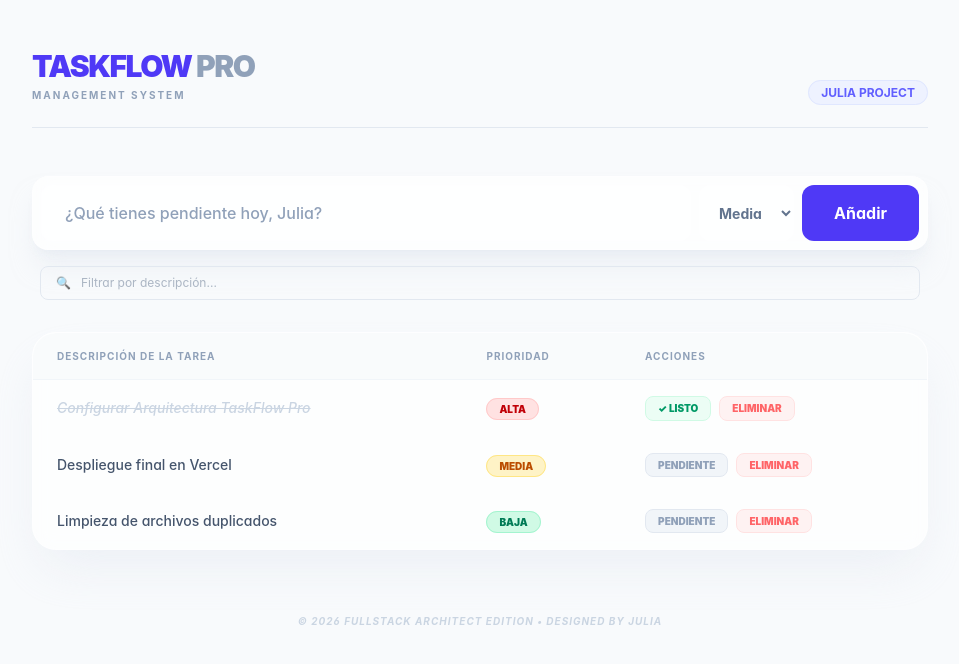
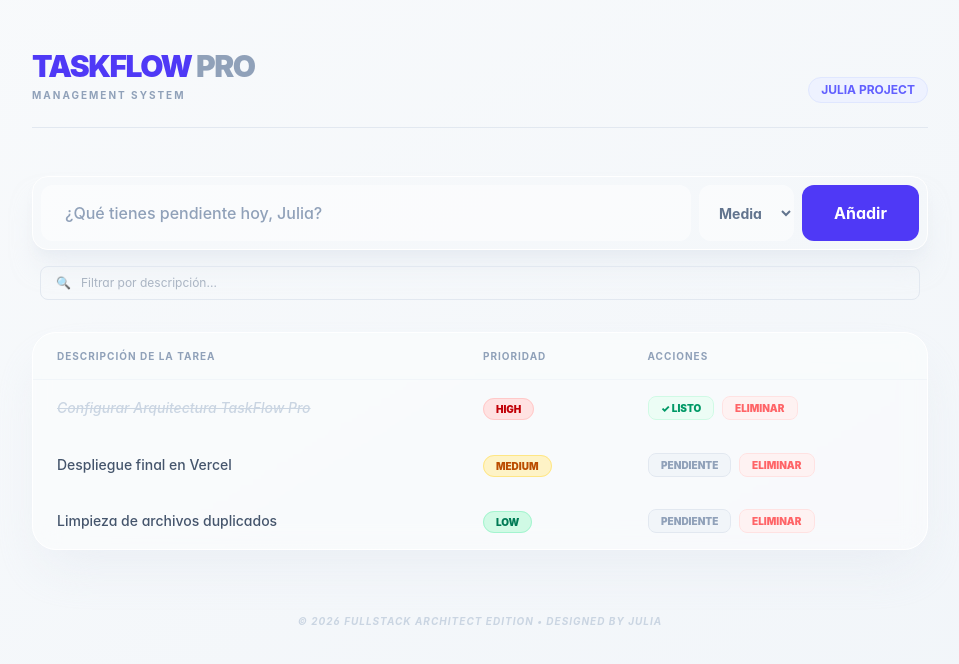
Before and after one commit to juliaht15/taskflow-project, a React (Vite) app in the folder react/: page / in a window 1280 px wide. Shown: the top 664 px of the page, without its empty margins (160-1119 px from the left). Built offline with nearby package versions, Linux system fonts and the light colour scheme.

Commit message:
documentación

```diff
--- a/react/src/App.css
+++ b/react/src/App.css
@@ -1,29 +1,40 @@
-/* Estilos globales personalizados para TaskFlow Pro */
-
-:root {
-  --marble-gradient: linear-gradient(135deg, #f8fafc 0%, #f1f5f9 100%);
+/* Smooth scroll y selección de texto */
+* {
+  scroll-behavior: smooth;
+  user-select: none;
 }
 
-body {
-  margin: 0;
-  background: var(--marble-gradient);
-  min-height: 100vh;
+/* Mejora en inputs y botones al enfocar */
+input:focus, select:focus, button:focus {
+  outline: none;
+  box-shadow: 0 0 0 3px rgba(99, 102, 241, 0.3);
 }
 
-/* Animación suave para la entrada de las filas de la tabla */
-@keyframes fadeIn {
-  from { opacity: 0; transform: translateY(10px); }
-  to { opacity: 1; transform: translateY(0); }
+/* Animación de entrada más suave */
+@keyframes slideIn {
+  from {
+    opacity: 0;
+    transform: translateY(8px);
+  }
+  to {
+    opacity: 1;
+    transform: translateY(0);
+  }
 }
 
 tr {
-  animation: fadeIn 0.4s ease forwards;
+  animation: slideIn 0.3s ease-out forwards;
 }
 
-/* Efecto de cristal para los contenedores */
-.glass-card {
-  background: rgba(255, 255, 255, 0.7);
-  backdrop-filter: blur(10px);
-  -webkit-backdrop-filter: blur(10px);
-  border: 1px solid rgba(255, 255, 255, 0.3);
+tr:nth-child(1) { animation-delay: 0.05s; }
+tr:nth-child(2) { animation-delay: 0.1s; }
+tr:nth-child(3) { animation-delay: 0.15s; }
+
+/* Efecto hover más elegante en botones */
+button {
+  will-change: transform;
 }
+
+button:active {
+  transform: scale(0.98);
+}
--- a/react/src/App.tsx
+++ b/react/src/App.tsx
@@ -2,15 +2,14 @@ import { useState, type ReactNode } from 'react';
 import { DataTable } from './components/DataTable';
 import './App.css';
 
-// 1. Definimos la interfaz con la nueva propiedad 'completada'
-export interface Tarea {
+// Interfaces con naming en inglés
+export interface Task {
   id: number;
-  titulo: string;
-  prioridad: 'Alta' | 'Media' | 'Baja';
-  completada: boolean;
+  title: string;
+  priority: 'High' | 'Medium' | 'Low';
+  completed: boolean;
 }
 
-// 2. Tipo para las columnas - AHORA CON 'string' para aceptar 'acciones'
 export interface Column<T> {
   key: keyof T | string;
   label: string;
@@ -18,92 +17,96 @@ export interface Column<T> {
 }
 
 export default function App() {
-  // ESTADO: Lista de tareas iniciales
-  const [tareas, setTareas] = useState<Tarea[]>([
-    { id: 1, titulo: 'Configurar Arquitectura TaskFlow Pro', prioridad: 'Alta', completada: true },
-    { id: 2, titulo: 'Despliegue final en Vercel', prioridad: 'Media', completada: false },
-    { id: 3, titulo: 'Limpieza de archivos duplicados', prioridad: 'Baja', completada: false },
+  const [tasks, setTasks] = useState<Task[]>([
+    { id: 1, title: 'Configurar Arquitectura TaskFlow Pro', priority: 'High', completed: true },
+    { id: 2, title: 'Despliegue final en Vercel', priority: 'Medium', completed: false },
+    { id: 3, title: 'Limpieza de archivos duplicados', priority: 'Low', completed: false },
   ]);
 
-  // ESTADOS: Para el formulario y la búsqueda
-  const [input, setInput] = useState<string>('');
-  const [prioridadSeleccionada, setPrioridadSeleccionada] = useState<'Alta' | 'Media' | 'Baja'>('Media');
-  const [busqueda, setBusqueda] = useState<string>('');
+  const [input, setInput] = useState('');
+  const [selectedPriority, setSelectedPriority] = useState<'High' | 'Medium' | 'Low'>('Medium');
+  const [search, setSearch] = useState('');
 
-  // FUNCIÓN: Añadir nueva tarea
-  const agregarTarea = (): void => {
+  const addTask = (): void => {
     if (!input.trim()) return;
-    const nueva: Tarea = {
+    const newTask: Task = {
       id: Date.now(),
-      titulo: input,
-      prioridad: prioridadSeleccionada,
-      completada: false
+      title: input,
+      priority: selectedPriority,
+      completed: false,
     };
-    setTareas([nueva, ...tareas]);
+    setTasks([newTask, ...tasks]);
     setInput('');
   };
 
-  // FUNCIÓN: Borrar tarea
-  const borrarTarea = (id: number): void => {
-    setTareas(tareas.filter(t => t.id !== id));
+  const deleteTask = (id: number): void => {
+    setTasks(tasks.filter(t => t.id !== id));
   };
 
-  // FUNCIÓN: Alternar estado de completado
-  const toggleTarea = (id: number): void => {
-    setTareas(tareas.map(t =>
-      t.id === id ? { ...t, completada: !t.completada } : t
+  const toggleTask = (id: number): void => {
+    setTasks(tasks.map(t =>
+      t.id === id ? { ...t, completed: !t.completed } : t
     ));
   };
 
-  // DEFINICIÓN DE COLUMNAS - Ahora con render personalizado
-  const columnas: Column<Tarea>[] = [
+  const columns: Column<Task>[] = [
     {
-      key: 'titulo',
+      key: 'title',
       label: 'Descripción de la Tarea',
-      render: (tarea: Tarea) => (
-        <span className={tarea.completada ? "line-through text-slate-300 italic" : ""}>
-          {tarea.titulo}
+      render: (task: Task) => (
+        <span className={task.completed ? 'line-through text-slate-300 italic' : ''}>
+          {task.title}
         </span>
-      )
+      ),
     },
     {
-      key: 'prioridad',
-      label: 'Prioridad'
+      key: 'priority',
+      label: 'Prioridad',
+      render: (task: Task) => {
+        const colors: Record<string, string> = {
+          High: 'bg-red-100 text-red-700 border-red-200',
+          Medium: 'bg-amber-100 text-amber-700 border-amber-200',
+          Low: 'bg-emerald-100 text-emerald-700 border-emerald-200',
+        };
+        return (
+          <span className={`px-3 py-1 rounded-full text-[10px] font-black border ${colors[task.priority]}`}>
+            {task.priority.toUpperCase()}
+          </span>
+        );
+      },
     },
     {
-      key: 'acciones',
+      key: 'actions',
       label: 'Acciones',
-      render: (tarea: Tarea) => (
+      render: (task: Task) => (
         <div className="flex gap-2">
           <button
-            onClick={() => toggleTarea(tarea.id)}
+            onClick={() => toggleTask(task.id)}
             className={`px-3 py-1 rounded-lg text-[10px] font-black transition-all ${
-              tarea.completada
+              task.completed
                 ? 'bg-emerald-50 text-emerald-600 border border-emerald-100'
                 : 'bg-slate-100 text-slate-400 border border-slate-200 hover:bg-indigo-50 hover:text-indigo-600'
             }`}
           >
-            {tarea.completada ? '✓ LISTO' : 'PENDIENTE'}
+            {task.completed ? '✓ LISTO' : 'PENDIENTE'}
           </button>
           <button
-            onClick={() => borrarTarea(tarea.id)}
+            onClick={() => deleteTask(task.id)}
             className="px-3 py-1 rounded-lg bg-red-50 text-red-400 border border-red-100 hover:bg-red-500 hover:text-white transition-all text-[10px] font-black"
           >
             ELIMINAR
           </button>
         </div>
-      )
+      ),
     },
   ];
 
-  // PREPARACIÓN DE DATOS: Solo filtramos, ya no necesitamos el cast
-  const datosFiltrados = tareas.filter(t =>
-    t.titulo.toLowerCase().includes(busqueda.toLowerCase())
+  const filteredTasks = tasks.filter(t =>
+    t.title.toLowerCase().includes(search.toLowerCase())
   );
 
   return (
-    <div className="min-h-screen p-4 sm:p-12 font-sans text-slate-900 bg-slate-50">
-      <div className="max-w-4xl mx-auto">
+<div className="min-h-screen p-4 sm:p-12 font-sans text-slate-900 bg-linear-to-br from-slate-50 to-slate-100">      <div className="max-w-4xl mx-auto">
         {/* HEADER */}
         <header className="mb-12 flex justify-between items-end border-b border-slate-200 pb-6">
           <div>
@@ -114,60 +117,59 @@ export default function App() {
               Management System
             </p>
           </div>
-          <div className="text-right">
-            <span className="text-xs font-bold text-indigo-500 bg-indigo-50 px-3 py-1 rounded-full border border-indigo-100">
-              JULIA PROJECT
-            </span>
-          </div>
+          <span className="text-xs font-bold text-indigo-500 bg-indigo-50 px-3 py-1 rounded-full border border-indigo-100">
+            JULIA PROJECT
+          </span>
         </header>
 
-        {/* INPUT Y SELECTOR (Glass-morphism) */}
+        {/* INPUT SECTION */}
         <section className="space-y-4 mb-8">
           <div className="glass-card p-2 rounded-2xl flex flex-wrap gap-2 shadow-xl shadow-slate-200/50 border border-white">
             <input
               value={input}
               onChange={(e) => setInput(e.target.value)}
-              onKeyDown={(e) => e.key === 'Enter' && agregarTarea()}
+              onKeyDown={(e) => e.key === 'Enter' && addTask()}
               className="flex-1 min-w-50 px-6 py-4 rounded-xl bg-white/50 border-none focus:ring-2 ring-indigo-500/20 outline-none transition-all placeholder:text-slate-400 font-medium"
               placeholder="¿Qué tienes pendiente hoy, Julia?"
             />
             <select
-              value={prioridadSeleccionada}
-              onChange={(e) => setPrioridadSeleccionada(e.target.value as 'Alta' | 'Media' | 'Baja')}
+              value={selectedPriority}
+              onChange={(e) => setSelectedPriority(e.target.value as 'High' | 'Medium' | 'Low')}
               className="px-4 py-4 rounded-xl bg-white/50 border-none text-slate-500 font-bold outline-none cursor-pointer hover:bg-white transition-colors text-sm"
             >
-              <option value="Alta">Alta</option>
-              <option value="Media">Media</option>
-              <option value="Baja">Baja</option>
+              <option value="High">Alta</option>
+              <option value="Medium">Media</option>
+              <option value="Low">Baja</option>
             </select>
             <button
-              onClick={agregarTarea}
+              onClick={addTask}
               className="bg-indigo-600 text-white px-8 py-4 rounded-xl font-bold hover:bg-indigo-700 hover:shadow-lg hover:shadow-indigo-200 transition-all active:scale-95"
             >
               Añadir
             </button>
           </div>
 
-          {/* BARRA DE BÚSQUEDA */}
+          {/* SEARCH BAR */}
           <div className="px-2">
             <div className="relative">
               <span className="absolute left-4 top-1/2 -translate-y-1/2 text-slate-400 text-xs">🔍</span>
               <input
                 type="text"
                 placeholder="Filtrar por descripción..."
-                value={busqueda}
-                onChange={(e) => setBusqueda(e.target.value)}
+                value={search}
+                onChange={(e) => setSearch(e.target.value)}
                 className="w-full pl-10 pr-4 py-2 text-xs rounded-lg border border-slate-200 bg-transparent focus:border-indigo-400 focus:bg-white outline-none text-slate-500 transition-all"
               />
             </div>
           </div>
         </section>
 
-        {/* TABLA PRINCIPAL */}
+        {/* TABLE */}
         <main className="glass-card rounded-3xl shadow-2xl shadow-slate-200/60 overflow-hidden border border-white bg-white/40 backdrop-blur-md">
-          <DataTable<Tarea> data={datosFiltrados} columns={columnas} />
+          <DataTable<Task> data={filteredTasks} columns={columns} />
         </main>
 
+        {/* FOOTER */}
         <footer className="mt-16 text-center">
           <p className="text-[10px] font-bold text-slate-300 tracking-widest uppercase italic">
             © 2026 Fullstack Architect Edition • Designed by Julia
--- a/react/src/components/DataTable.tsx
+++ b/react/src/components/DataTable.tsx
@@ -1,9 +1,9 @@
 import type { ReactNode } from 'react';
 
 interface Column<T> {
-  key: keyof T | string; // ← Cambiado: ahora acepta string también
+  key: keyof T | string;
   label: string;
-  render?: (item: T) => ReactNode; // ← Añadido: para contenido personalizado
+  render?: (item: T) => ReactNode;
 }
 
 interface DataTableProps<T> {
@@ -12,47 +12,29 @@ interface DataTableProps<T> {
 }
 
 export function DataTable<T>({ data, columns }: DataTableProps<T>) {
+  const renderCell = (row: T, column: Column<T>): ReactNode => {
+    if (column.render) return column.render(row);
 
-  const renderCellContent = (row: T, column: Column<T>): ReactNode => {
-    // Si hay una función render personalizada, la usamos
-    if (column.render) {
-      return column.render(row);
-    }
+    const value = (row as Record<string, unknown>)[String(column.key)];
+    if (typeof value === 'object' && value !== null) return value as ReactNode;
 
-    // Si no, obtenemos el valor normal
-    const value = (row as Record<string, any>)[String(column.key)];
+    return String(value);
+  };
 
-    // Si es un objeto de React (botones, spans), lo devolvemos
-    if (typeof value === 'object' && value !== null) {
-      return value as ReactNode;
-    }
-
-    const valStr = String(value);
-
-    // Prioridades con colores
-    if (String(column.key).toLowerCase() === 'prioridad' || String(column.key).toLowerCase() === 'priority') {
-      const colors: Record<string, string> = {
-        alta: "bg-red-100 text-red-700 border-red-200",
-        media: "bg-amber-100 text-amber-700 border-amber-200",
-        baja: "bg-emerald-100 text-emerald-700 border-emerald-200",
-      };
-      const style = colors[valStr.toLowerCase()] || "bg-slate-100 text-slate-600";
+  if (data.length === 0) {
     return (
-        <span className={`px-3 py-1 rounded-full text-[10px] font-black border ${style}`}>
-          {valStr.toUpperCase()}
-        </span>
+      <div className="px-6 py-10 text-center text-slate-400 italic">
+        No hay tareas disponibles...
+      </div>
     );
   }
-
-    return valStr;
-  };
 
   return (
     <div className="overflow-x-auto">
       <table className="w-full text-left text-sm border-separate border-spacing-0">
         <thead className="bg-slate-50/80 backdrop-blur-sm sticky top-0">
           <tr>
-            {columns.map((col) => (
+            {columns.map(col => (
               <th
                 key={String(col.key)}
                 className="px-6 py-4 text-slate-400 font-bold uppercase text-[10px] tracking-widest border-b border-slate-100"
@@ -63,23 +45,15 @@ export function DataTable<T>({ data, columns }: DataTableProps<T>) {
           </tr>
         </thead>
         <tbody className="divide-y divide-slate-50">
-          {data.length > 0 ? (
-            data.map((row, rowIndex) => (
-              <tr key={rowIndex} className="group hover:bg-blue-50/40 transition-all duration-200">
-                {columns.map((col) => (
+          {data.map((row, index) => (
+            <tr key={index} className="group hover:bg-blue-50/40 transition-all duration-200">
+              {columns.map(col => (
                 <td key={String(col.key)} className="px-6 py-4 text-slate-600 font-medium">
-                    {renderCellContent(row, col)}
+                  {renderCell(row, col)}
                 </td>
               ))}
             </tr>
-            ))
-          ) : (
-            <tr>
-              <td colSpan={columns.length} className="px-6 py-10 text-center text-slate-400 italic">
-                No hay tareas disponibles...
-              </td>
-            </tr>
-          )}
+          ))}
         </tbody>
       </table>
     </div>
```
Also changed, not shown: 2 other files (tests, documents, lock files or other folders). Lines whose indentation alone changed are shown as unchanged.
